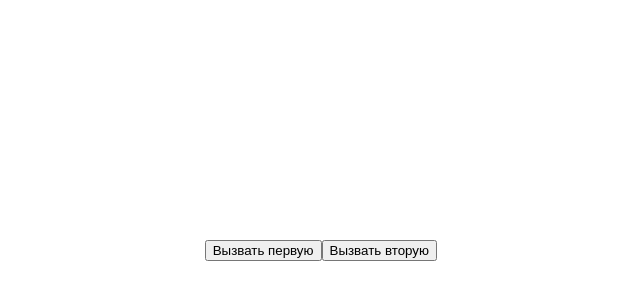
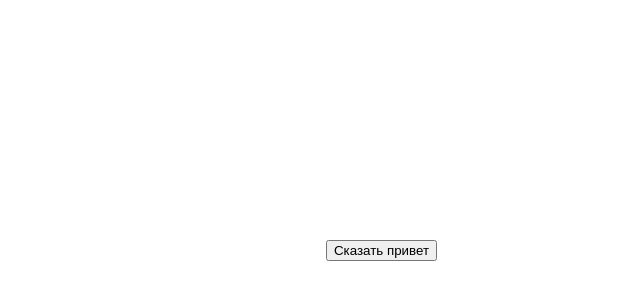
Before and after one commit to Abiltarov-Elnur/Vue, a Vue app in the folder vue/: page / in a window 1280 px wide. Shown: the part 150-450 px from the top of the page, without its empty margins (203-843 px from the left). Built offline with nearby package versions, Linux system fonts and the light colour scheme.

Commit message:
Задание_67

```diff
--- a/vue/src/App.vue
+++ b/vue/src/App.vue
@@ -1,20 +1,9 @@
 <template>
-  <div>
-    <button @click="handleFirst">Вызвать первую</button>
-    <button @click="handleSecond">Вызвать вторую</button>
-  </div>
+  <button @click="$emit('hello')">Сказать привет</button>
 </template>
 
 <script>
 export default {
-  emits: ['first-action', 'second-action'],
-  methods: {
-    handleFirst() {
-      this.$emit('first-action');
-    },
-    handleSecond() {
-      this.$emit('second-action');
-    },
-  },
+  emits: ['hello'],
 };
 </script>
```
